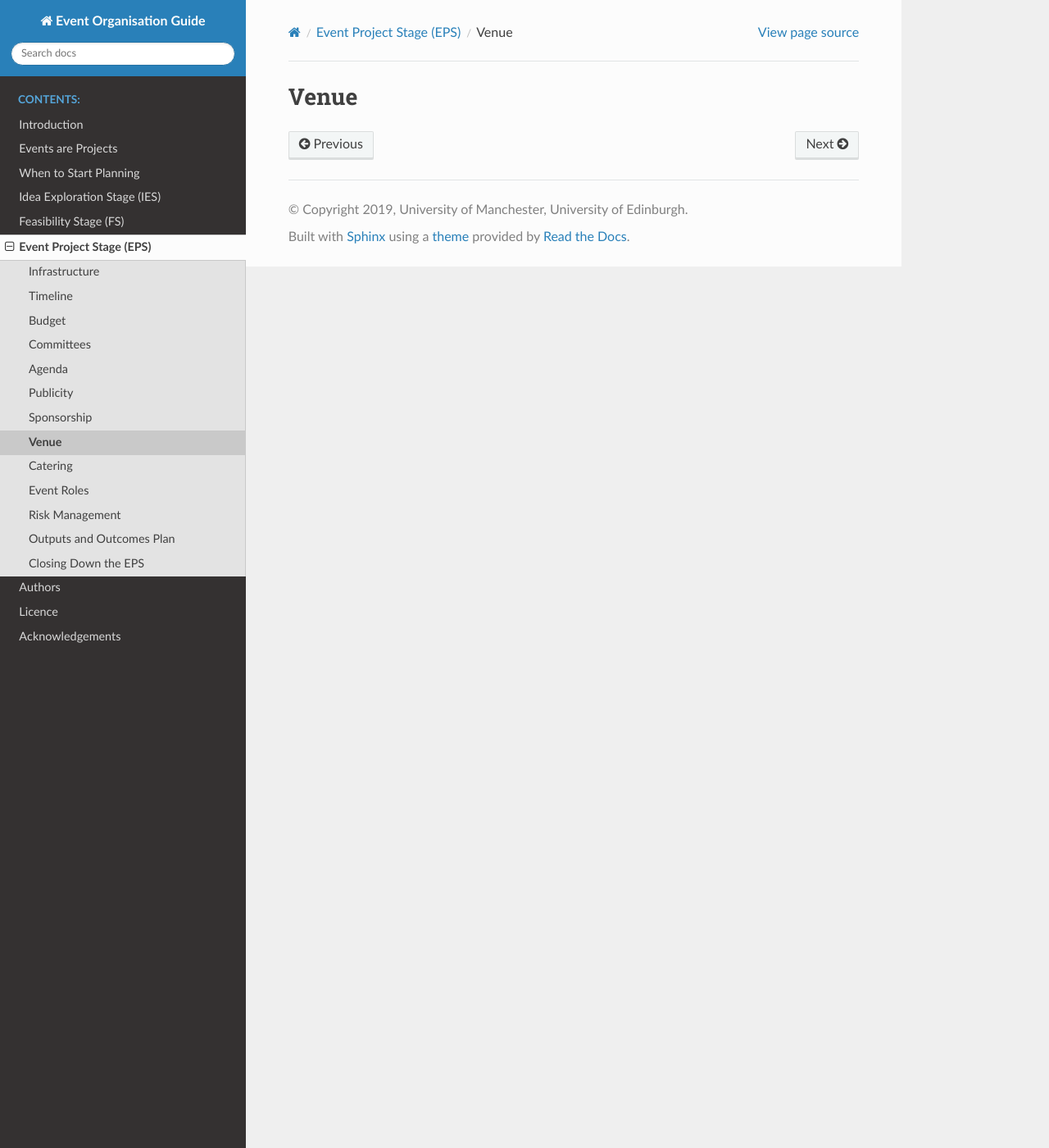
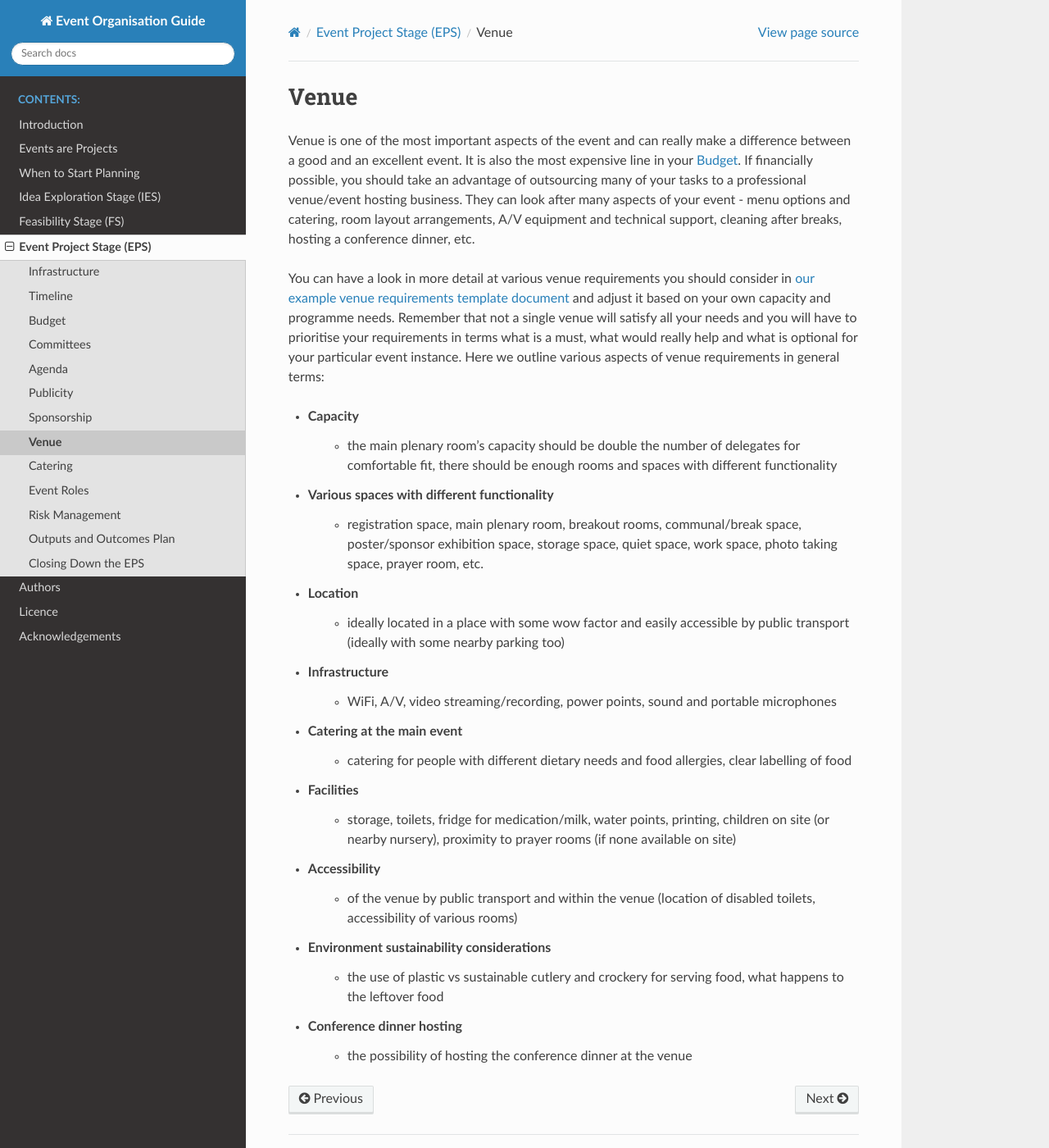
Before and after one commit to softwaresaved/event-organisation-guide, a Sphinx documentation site: the page built from docs/eog/eps-venue.rst, in a window 1280 px wide and 1400 px high. Shown: the whole window at 82% size. Built offline with Sphinx 7.4.7 and the Read the Docs theme 2.0.0, drawn with Linux system fonts in a browser that asks for light colours.

Commit message:
Added venue section

```diff
--- a/docs/eog/eps-venue.rst
+++ b/docs/eog/eps-venue.rst
@@ -2,3 +2,36 @@
 
 Venue
 =====
+
+Venue is one of the most important aspects of the event and can really make a difference between a good and an
+excellent event. It is also the most expensive line in your :doc:`eps-budget`. If financially possible, you should take
+an advantage of outsourcing many of your tasks to a professional
+venue/event hosting business. They can look after many aspects of your event - menu options and catering,
+room layout arrangements, A/V equipment and technical support, cleaning after breaks, hosting a conference dinner, etc.
+
+You can have a look in more detail at various venue
+requirements you should consider in `our example venue
+requirements template document <https://docs.google.com/document/d/1BJsjr4Y-cTBeEEjV5A_VVQ2hZIPsgBivhpin8gLJyb4/edit>`_
+and adjust it based on your own capacity and programme needs. Remember that not a single
+venue will satisfy all your needs and you will have to prioritise your requirements in terms what is a must, what would
+really help and what is optional for your particular event instance. Here we outline various aspects of venue
+requirements in general terms:
+
+- Capacity
+    - the main plenary room's capacity should be double the number of delegates for comfortable fit, there should be enough rooms and spaces with different functionality
+- Various spaces with different functionality
+    - registration space, main plenary room, breakout rooms, communal/break space, poster/sponsor exhibition space, storage space, quiet space, work space, photo taking space, prayer room, etc.
+- Location
+    - ideally located in a place with some wow factor and easily accessible by public transport (ideally with some nearby parking too)
+- Infrastructure
+    - WiFi, A/V, video streaming/recording, power points, sound and portable microphones
+- Catering at the main event
+    - catering for people with different dietary needs and food allergies, clear labelling of food
+- Facilities
+    - storage, toilets, fridge for medication/milk, water points, printing, children on site (or nearby nursery), proximity to prayer rooms (if none available on site)
+- Accessibility
+    - of the venue by public transport and within the venue (location of disabled toilets, accessibility of various rooms)
+- Environment sustainability considerations
+    - the use of plastic vs sustainable cutlery and crockery for serving food, what happens to the leftover food
+- Conference dinner hosting
+    - the possibility of hosting the conference dinner at the venue
```
